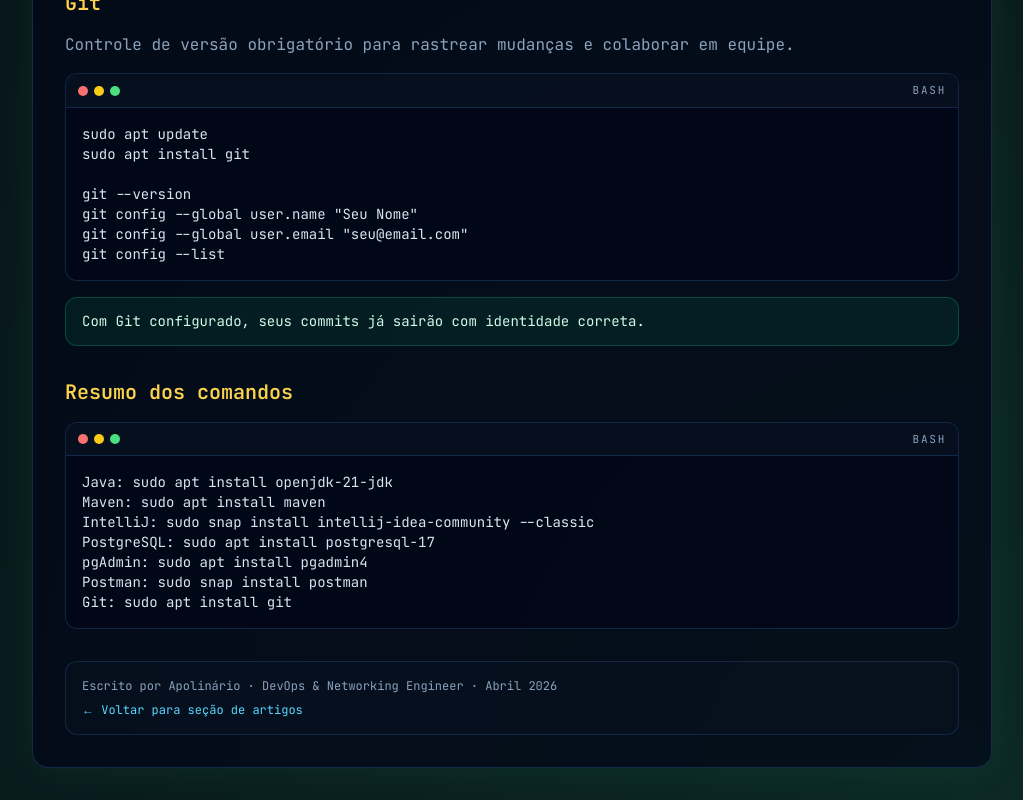
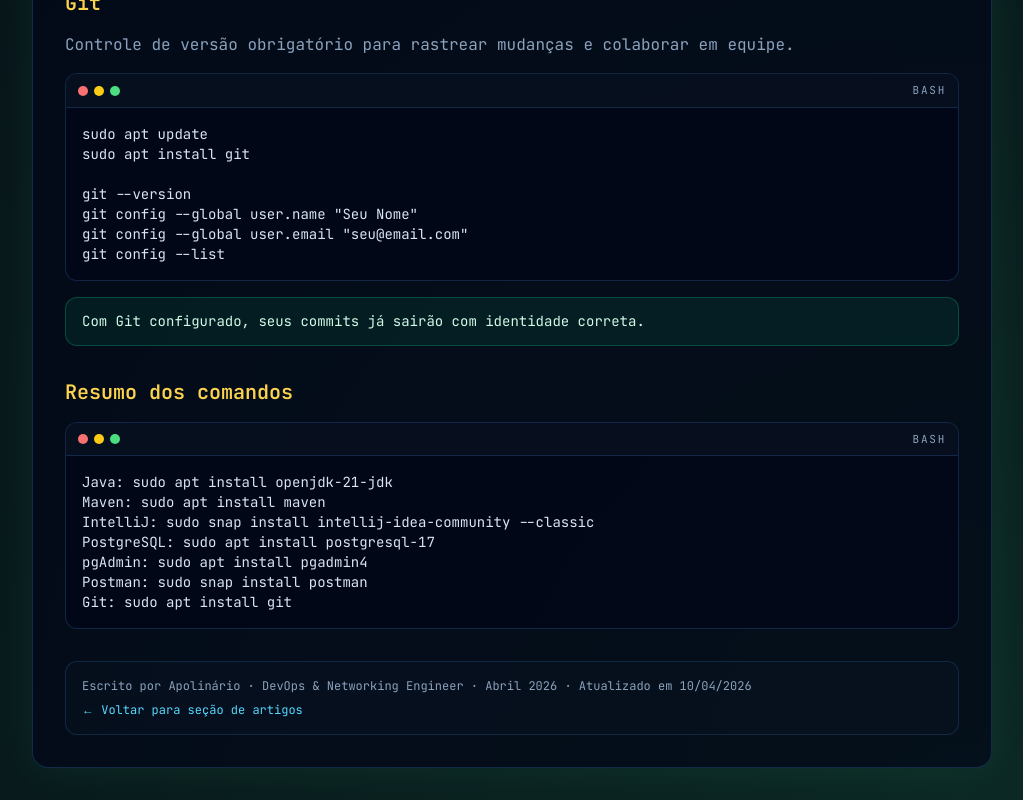
Before and after one commit to apolinario0x21/sturdy-parakeet, a Next.js app: page /artigos/ambiente-instalacao-java-linux in a window 1280 px wide. Shown: the part 5599-6399 px from the top of the page, without its empty margins (128-1151 px from the left). Built offline with nearby package versions, Linux system fonts and the light colour scheme.

Commit message:
chore: reopen PR with updated article footer metadata

```diff
--- a/app/artigos/ambiente-instalacao-java-linux/page.tsx
+++ b/app/artigos/ambiente-instalacao-java-linux/page.tsx
@@ -307,7 +307,7 @@
           </section>
 
           <footer className="rounded-xl border border-term-border/70 bg-term-panel/40 px-4 py-4 text-xs text-term-mute">
-            <p>Escrito por Apolinário · DevOps & Networking Engineer · Abril 2026</p>
+            <p>Escrito por Apolinário · DevOps & Networking Engineer · Abril 2026 · Atualizado em 10/04/2026</p>
             <p className="mt-2">
               <Link href="/#artigos" className="text-term-cyan hover:underline">
                 ← Voltar para seção de artigos
```
